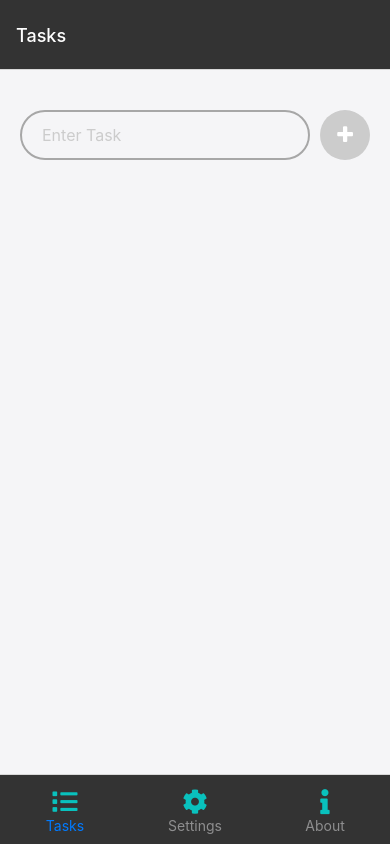
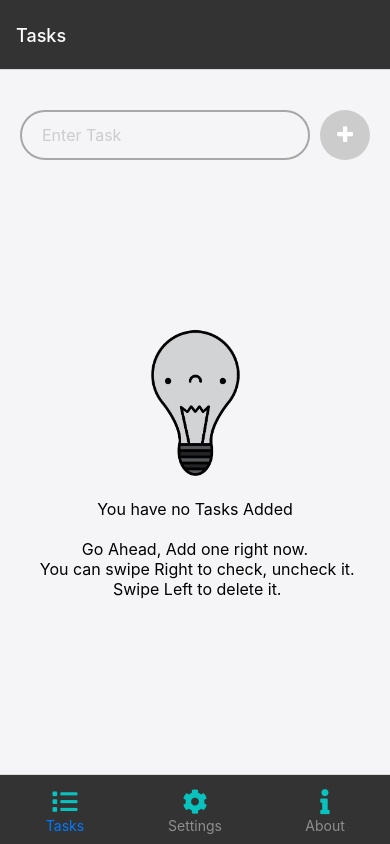
Before and after one commit to Devzio/Todo-App-MERN, a React Native app in the folder client/: screen /TabLayout in a window 390 px wide. Built offline with nearby package versions, Linux system fonts and the light colour scheme.

Commit message:
No Tasks image and instructions added to tasks screen

```diff
--- a/client/screens/LoginScreen.js
+++ b/client/screens/LoginScreen.js
@@ -155,7 +155,7 @@ export default function LoginScreen({ navigation }) {
               {/* Login Button */}
               <View className='w-full'>
                 <TouchableOpacity
-                  onPress={handleLogin}
+                  onPress={handleLoginDev}
                   className="w-full bg-[#12747c] p-3 rounded-2xl mb-3">
                   <Text className="text-xl font-bold text-white text-center">
                     Login
@@ -163,7 +163,7 @@ export default function LoginScreen({ navigation }) {
                 </TouchableOpacity>
                 {/* SignUp Button */}
                 <View className="flex-row justify-center">
-                  <Text>Don't hane an account? </Text>
+                  <Text>Don't have an account? </Text>
                   <TouchableOpacity onPress={goToSignUp}>
                     <Text Text className="text-[#12747c] font-bold">
                       Sign Up Here
--- a/client/screens/TasksScreen.js
+++ b/client/screens/TasksScreen.js
@@ -1,5 +1,5 @@
 import React, { useState } from 'react';
-import { View, Text, TextInput, Button, ScrollView, TouchableOpacity, StyleSheet, Platform } from 'react-native';
+import { View, Text, TextInput, Button, ScrollView, TouchableOpacity, StyleSheet, Platform, Image } from 'react-native';
 import { GlobalLayout } from "../components/Layout";
 import { GlobalStyles } from "../styles/global";
 import { GlobalStyles_darkMode } from "../styles/global-darkMode";
@@ -89,6 +89,18 @@ export default function TasksScreen() {
               <Icon name="plus" size={20} style={[globalStyles_darkMode.buttonText]} />
             </TouchableOpacity>
           </View>
+          {tasks.length === 0 ? (
+            <View className="flex-column justify-center items-center h-3/4">
+              <Image style={styles.noTasksImage} source={require('../assets/images/lightbulb_notasks.png')} />
+              <Text style={[styles.noTasksText, globalStyles.text, globalStyles_darkMode.text]}>
+                You have no Tasks Added
+              </Text>
+              <Text style={[styles.noTasksTextSmall, globalStyles_darkMode.text]}>
+                Go Ahead, Add one right now.{"\n"} You can swipe Right to check, uncheck it.{"\n"} Swipe Left to delete it.
+              </Text>
+            </View>
+
+          ) : (
             <ScrollView>
               {tasks.sort((a, b) => new Date(a.dueDate) - new Date(b.dueDate)).map(item => (
                 <Swipeable
@@ -120,6 +132,7 @@ export default function TasksScreen() {
                 </Swipeable>
               ))}
             </ScrollView>
+          )}
         </View>
       </GestureHandlerRootView>
       <CustomAlert
@@ -162,16 +175,14 @@ const styles = StyleSheet.create({
     width: 70,
     borderTopLeftRadius: 20,
     borderBottomLeftRadius: 20,
-
   },
   completedButton: {
     backgroundColor: 'green',
-    justifyContent:
-      'center',
+    justifyContent: 'center',
     alignItems: 'center',
     width: 70,
     borderTopRightRadius: 20,
-    borderBottomRightRadius: 20
+    borderBottomRightRadius: 20,
   },
   plusButton: {
     display: 'flex',
@@ -184,7 +195,7 @@ const styles = StyleSheet.create({
     width: 50,
   },
   disabledButton: {
-    backgroundColor: '#ccc'
+    backgroundColor: '#ccc',
   },
   dateTimePicker: {
     backgroundColor: 'black',
@@ -194,4 +205,18 @@ const styles = StyleSheet.create({
     marginVertical: 10,
     height: 43,
   },
+  noTasksText: {
+    textAlign: 'center',
+    marginTop: 20,
+  },
+  noTasksTextSmall: {
+    textAlign: 'center',
+    marginTop: 20,
+    fontSize: 16,
+  },
+  noTasksImage: {
+    height: 150,
+    objectFit: 'contain',
+    resizeMode: 'contain'
+  },
 });
```
Also changed, not shown: client/assets/images/lightbulb_notasks.png (added). Lines whose indentation alone changed are shown as unchanged.
